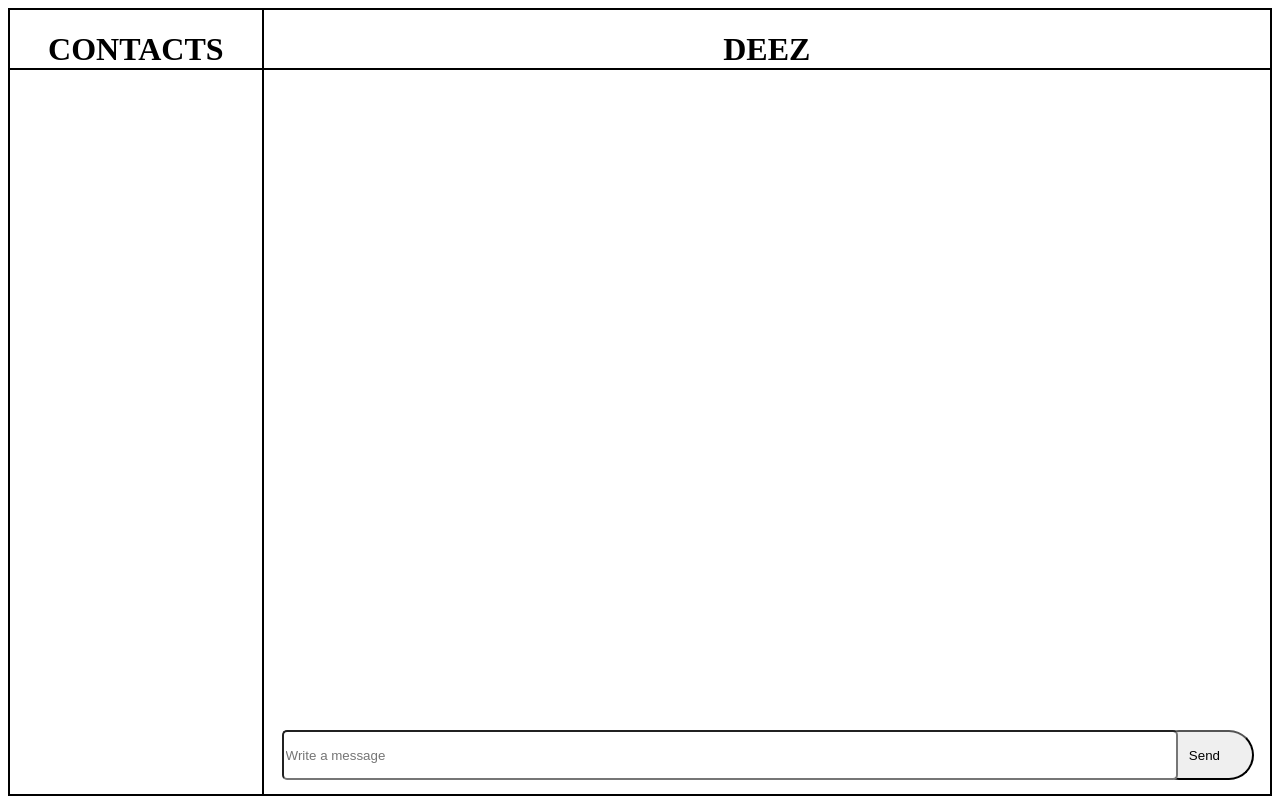
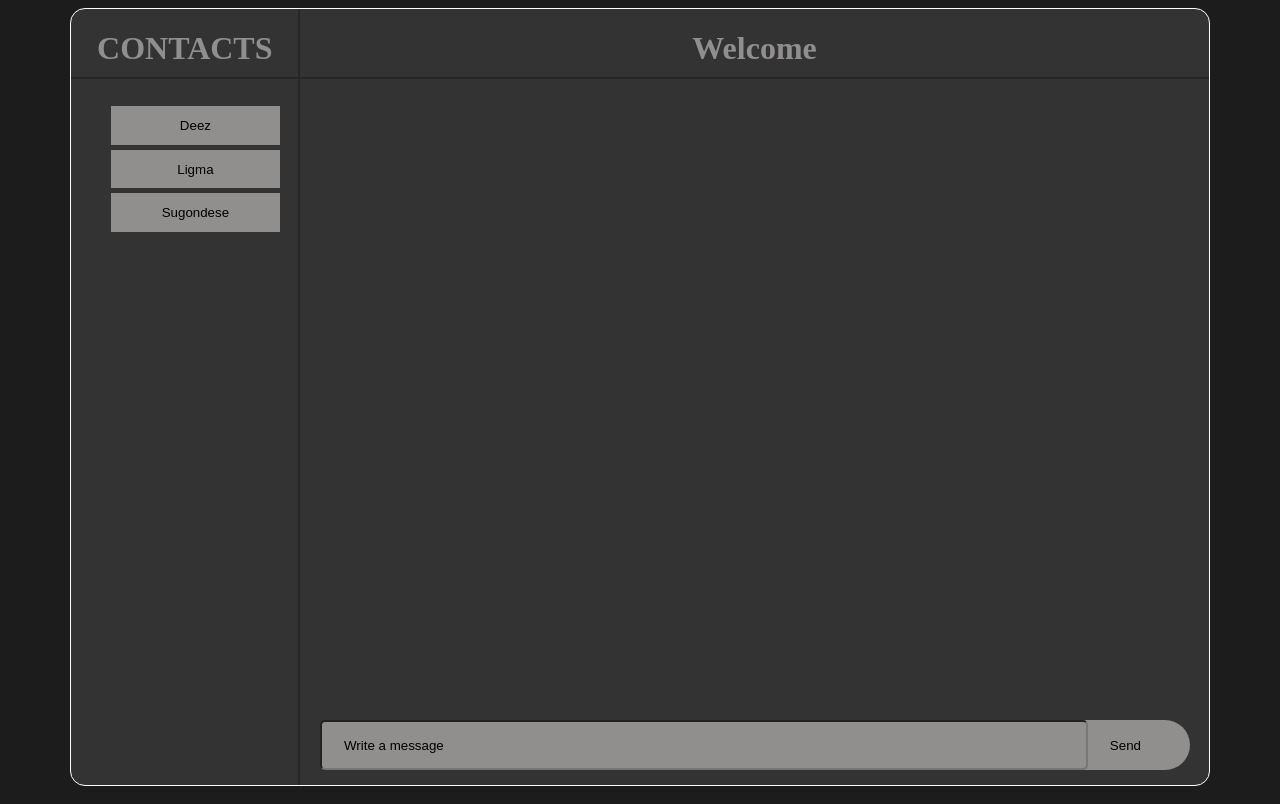
Before and after one commit to hiuwehf/chatting, a plain HTML site: page index.html in a window 1280 px wide. Drawn offline with Linux system fonts and the light colour scheme.

Commit message:
able to switch between the different "contacts"

```diff
--- a/index.html
+++ b/index.html
@@ -7,12 +7,27 @@
         <div id="main">
             <div id="contacts">
                 <h1 class="contactHeading">CONTACTS</h1>
+                <ul>
+                    <li><button onclick="deezToggle()" class="contact">Deez</button></li>
+                    <li><button onclick="ligmaToggle()" class="contact">Ligma</button></li>
+                    <li><button onclick="sugondeseToggle()" class="contact">Sugondese</button></li>
+                </ul>
             </div>
             <div id="mainChat">
-                <h1 class="chatName">DEEZ</h1>
+                <h1 id="chatNameBar">Welcome</h1>
+                <div class="chatBox" id="chatBox1" style="display:none">
+                    <p>This is box 1</p>
+                </div>
+                <div class="chatBox" id="chatBox2" style="display:none">
+                    <p>This is box 2</p>
+                </div>
+                <div class="chatBox" id="chatBox3" style="display:none">
+                    <p>This is box 3</p>
+                </div>
                 <button class="sendButton" type="submit">Send</button>
                 <input class="chatbar" type="text" placeholder="Write a message">
             </div>
         </div>
+        <script src="./script.js"></script>
     </body>
 </html>
--- /dev/null
+++ b/script.js
@@ -0,0 +1,27 @@
+const chatName = document.getElementById("chatNameBar");
+const chatBox1 = document.getElementById("chatBox1");
+const chatBox2 = document.getElementById("chatBox2");
+const chatBox3 = document.getElementById("chatBox3");
+
+
+function deezToggle(){
+    chatName.innerHTML = "Deez";
+    chatBox1.style.display="block";
+    chatBox2.style.display="none";
+    chatBox3.style.display="none";
+}
+
+function ligmaToggle(){
+    chatName.innerHTML = "Ligma";
+    chatBox1.style.display="none";
+    chatBox2.style.display="block";
+    chatBox3.style.display="none";
+
+}
+
+function sugondeseToggle(){
+    chatName.innerHTML = "Sugondese";
+    chatBox1.style.display="none";
+    chatBox2.style.display="none";
+    chatBox3.style.display="block";
+}
--- a/styles.css
+++ b/styles.css
@@ -1,49 +1,86 @@
+body{
+    background-color: #1c1c1c;
+    padding:0;
+}
+
 #main{
-    border:2px solid black;
+    border:1px solid white;
+    background-color: #333;
+    border-radius: 15px;
     margin:0;
-    padding:0;
-    height:100%;
+    height:99%;
+    width:90%;
     display:flex;
+    margin:auto;
 }
 
 #contacts{
-    border-right:2px solid black;
-    width:300px;
+    border-right:2px solid #262626;
     height:100%;
     width:20%;
 }
 
 .contactHeading{
     text-align: center;
-    border-bottom: 2px solid black;
+    border-bottom: 2px solid #262626;
+    color:#918e8e;
+    padding-bottom: 10px;
+}
+
+li{
+    list-style-type:none;
+}
+
+.contact{
+    height:5%;
+    width:90%;
+    margin-top: 5px;
+    background-color: #918e8e;
+    border:none;
 }
 
 #mainChat{
-    /* border:2px solid black; */
     height:90%;
     width:80%;
     float:right;
 }
 
-.chatName{
+#chatNameBar{
     text-align:center;
-    border-bottom:2px solid black;
+    border-bottom:2px solid #262626;
+    color:#918e8e;
+    padding-bottom: 10px;
 }
 
 .chatbar{
+    background-color: #918e8e;
     border-radius:5px;
     height:50px;
-    width:70%;
+    width:60%;
     position:absolute;
-    bottom:20px;
-    left:22%;
+    bottom:30px;
+    left:25%;
 }
 
 .sendButton{
+    border:none;
+    background-color: #918e8e;
     border-radius:100px;
     height:50px;
-    width:100px;
+    width:130px;
     position:absolute;
-    right:2%;
-    bottom:20px;
+    right:7%;
+    bottom:30px;
 }
+
+::placeholder{
+    color:#000;
+    padding:0px 0px 0px 20px;
+
+}
+
+.chatBox{
+    border:1px solid white;
+    height:90%;
+    font-size:50px;
+}
```
